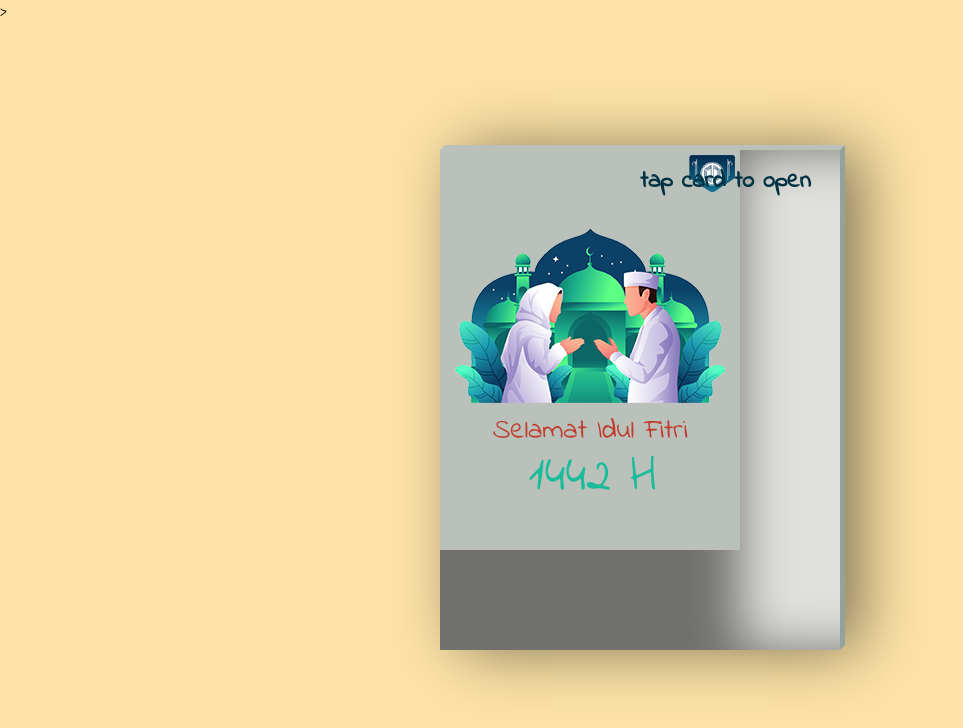
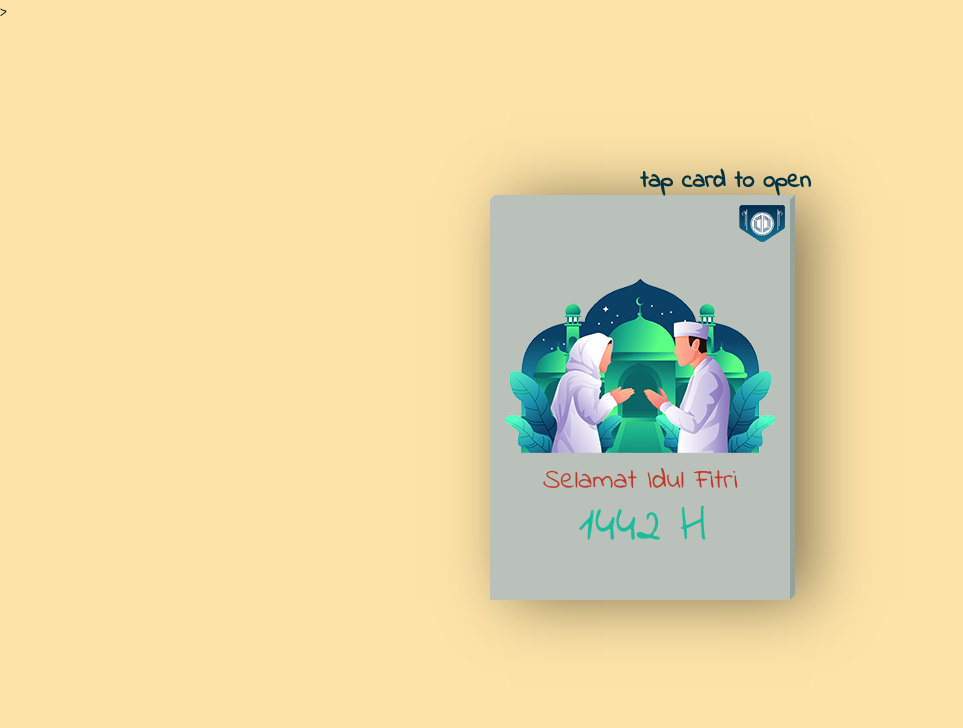
Before and after one commit to hfeez/ucapan-hafiz.github.io, a plain HTML site: page index.html in a window 1280 px wide. Shown: the whole page, without its empty margins (0-963 px from the left). Drawn offline with Linux system fonts and the light colour scheme.

Commit message:
improve lagi

```diff
--- a/index.html
+++ b/index.html
@@ -1,4 +1,5 @@
 <head>
+    <meta name="viewport" content="width=device-width, initial-scale=1" />
     <link rel="stylesheet" href="style.css">
     <title>Selamat Idul Fitri 1442H</title>
   </head>
--- a/style.css
+++ b/style.css
@@ -35,8 +35,8 @@ h4 {
 	position: absolute;
 	top: 50%;
 	left: 50%;
-	width: 400px;
-	height: 500px;
+	width: 300px;
+	height: 400px;
 	background: #e0e1dc;
 	transform-style: preserve-3d;
 	transform: translate(-50%,-50%) perspective(2000px);
```
